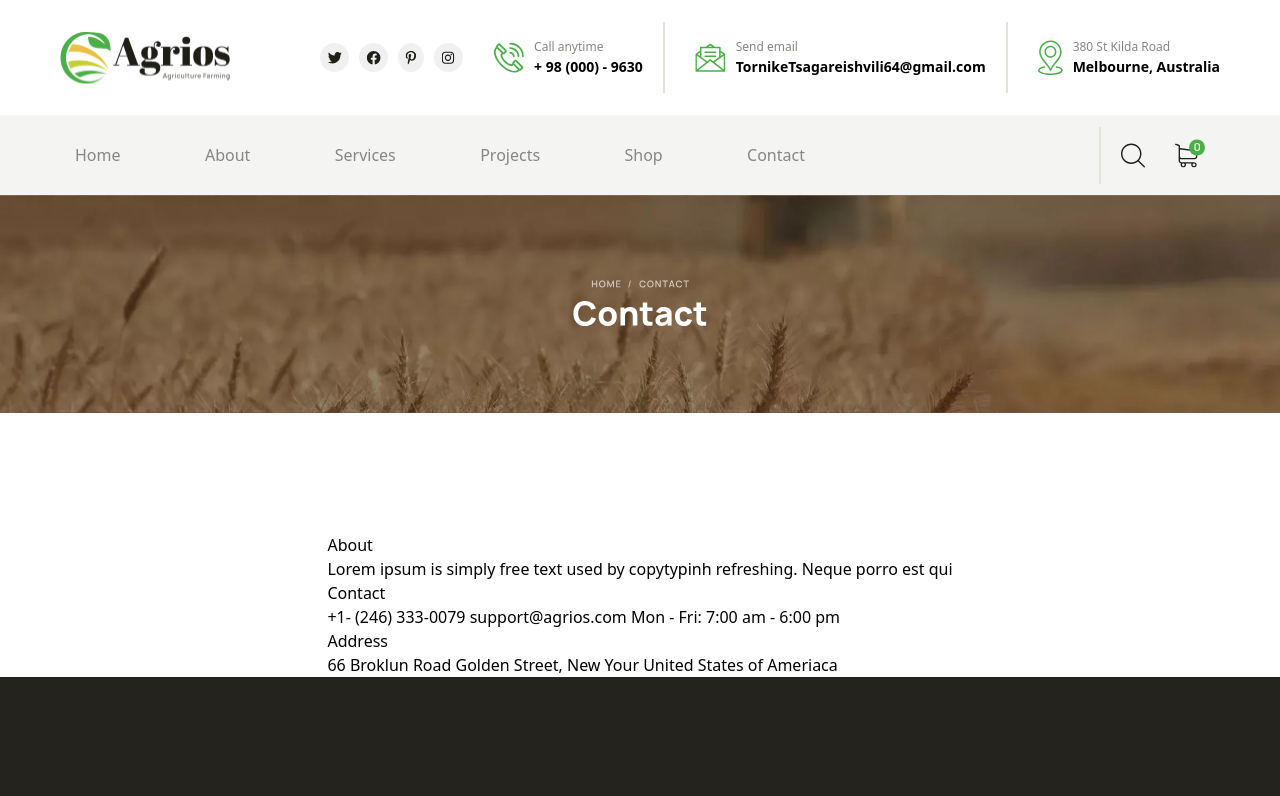
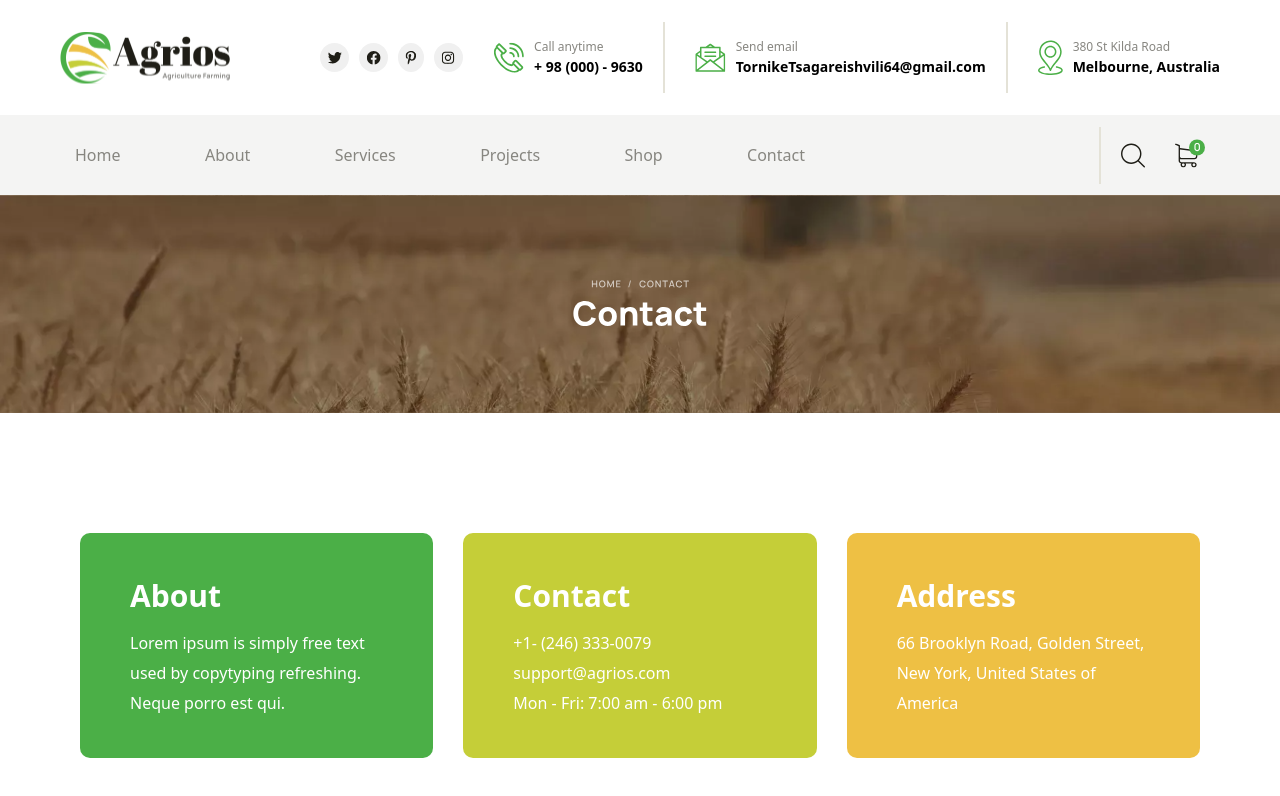
Before and after one commit to Tornike512/Agrios-website-tailwind, a React (Vite) app: page /contact in a window 1280 px wide. Shown: the top 796 px of the page. Built offline with nearby package versions, Linux system fonts and the light colour scheme.

Commit message:
Add: Contacts Grid Section Style

```diff
--- a/src/pages/ContactPage/ContactGrid/ContactGrid.tsx
+++ b/src/pages/ContactPage/ContactGrid/ContactGrid.tsx
@@ -1,22 +1,28 @@
 export function ContactGrid() {
   return (
-    <section>
-      <div>
-        <h3>About</h3>
-        <p>
-          Lorem ipsum is simply free text used by copytypinh refreshing. Neque
-          porro est qui
+    <section className="mb-[120px] px-[40px] w-full max-w-[1200px] grid grid-cols-[1fr_1fr_1fr] gap-x-[30px] text-[#ffffff]">
+      <div className="rounded-[10px] px-[50px] py-[40px] bg-[#4BAF47]">
+        <h3 className="mb-[10px] font-bold text-[30px]">About</h3>
+        <p className="leading-[30px]">
+          Lorem ipsum is simply free text used by copytyping refreshing. Neque
+          porro est qui.
         </p>
       </div>
-      <div>
-        <h3>Contact</h3>
-        <p>
-          +1- (246) 333-0079 support@agrios.com Mon - Fri: 7:00 am - 6:00 pm
+      <div className="rounded-[10px] px-[50px] py-[40px] bg-[#C5CE38]">
+        <h3 className="mb-[10px] font-bold text-[30px]">Contact</h3>
+        <p className="leading-[30px]">
+          +1- (246) 333-0079
+          <br />
+          support@agrios.com
+          <br />
+          Mon - Fri: 7:00 am - 6:00 pm
         </p>
       </div>
-      <div>
-        <h3>Address</h3>
-        <p>66 Broklun Road Golden Street, New Your United States of Ameriaca</p>
+      <div className="rounded-[10px] px-[50px] py-[40px] bg-[#EEC044]">
+        <h3 className="mb-[10px] font-bold text-[30px]">Address</h3>
+        <p className="leading-[30px]">
+          66 Brooklyn Road, Golden Street, New York, United States of America
+        </p>
       </div>
     </section>
   );
```
